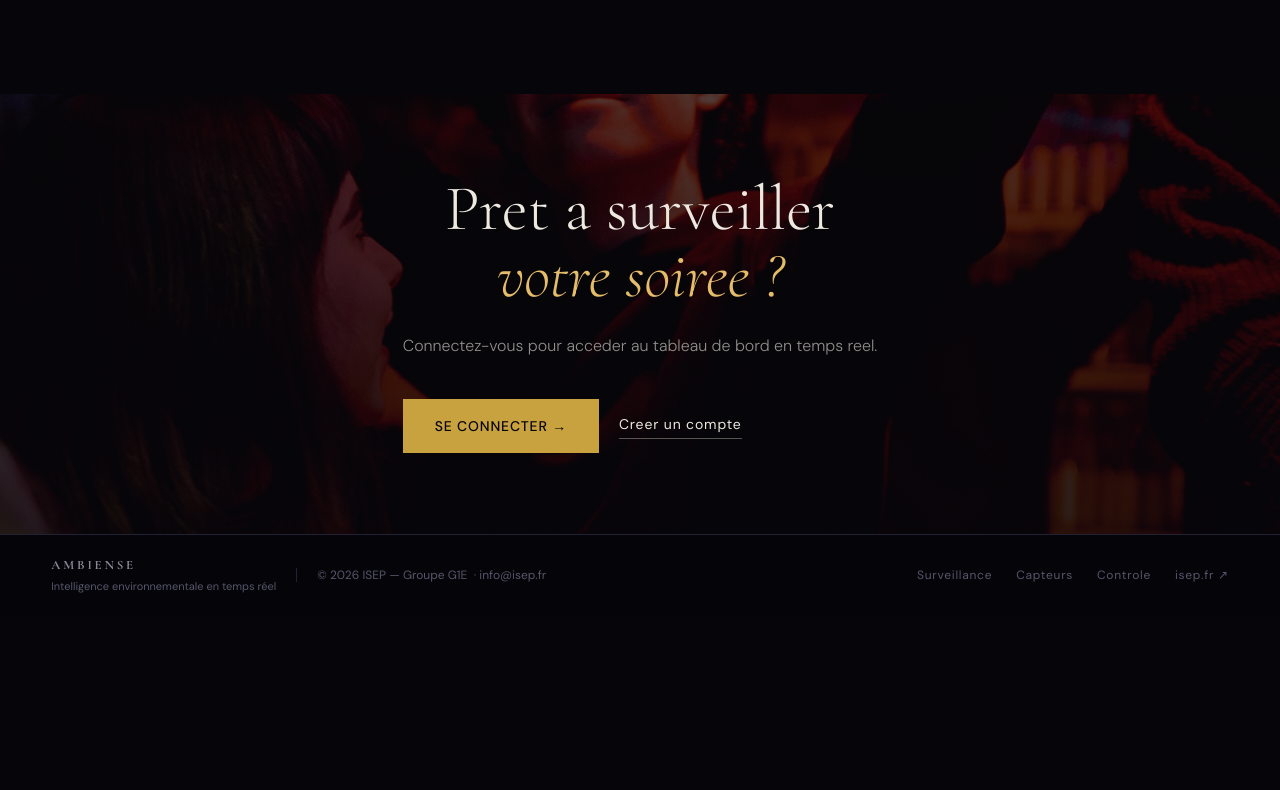
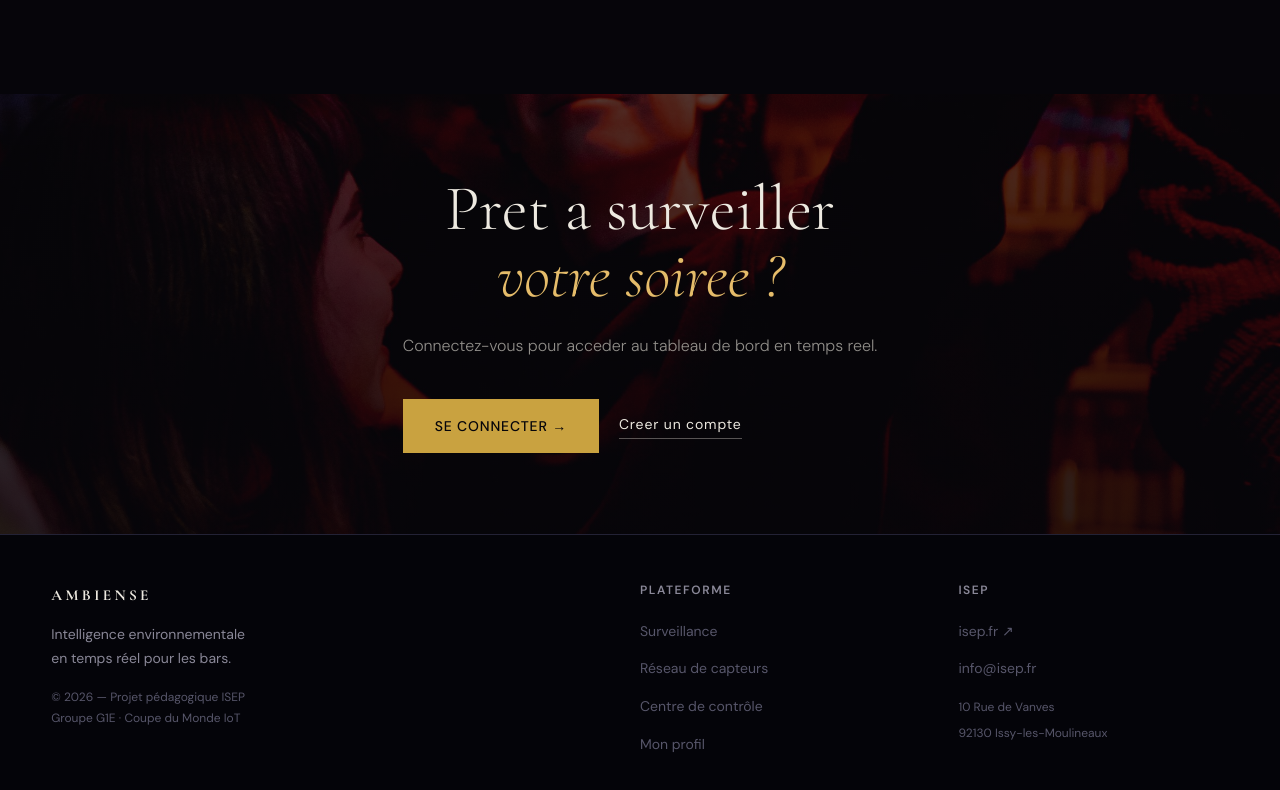
Before and after one commit to Sarobidy-creater/Ambiense_website_iot, a React (Vite) app in the folder front/: page / in a window 1280 px wide. Shown: the part 2867-3657 px from the top of the page. Before the commit the page ends 3483 px from the top, so only its background shows below. Built offline with nearby package versions, Linux system fonts and the light colour scheme; no server answers.

Commit message:
fix: footer 3 colonnes epure - marque/tagline, nav, ISEP

```diff
--- a/front/src/components/Footer.module.css
+++ b/front/src/components/Footer.module.css
@@ -1,5 +1,5 @@
 /* =========================================================
-   Footer — AMBIENSE · bande unique compacte
+   Footer — AMBIENSE · 3 colonnes
    ========================================================= */
 
 .footer {
@@ -11,99 +11,102 @@
 .inner {
   max-width: var(--max-w, 1440px);
   margin: 0 auto;
-  padding: var(--sp-5) var(--px, clamp(1.5rem, 4vw, 4.5rem));
-  display: flex;
-  align-items: center;
-  justify-content: space-between;
-  gap: var(--sp-6);
+  padding: var(--sp-12) var(--px, clamp(1.5rem, 4vw, 4.5rem));
+  display: grid;
+  grid-template-columns: 2fr 1fr 1fr;
+  gap: var(--sp-12);
 }
 
-/* ── Gauche ──────────────────────────────────────────────── */
+/* ── Col marque ─────────────────────────────────────────── */
 
-.left {
-  display: flex;
-  align-items: center;
-  gap: var(--sp-5);
-}
-
-.brand {
+.colBrand {
   display: flex;
   flex-direction: column;
-  gap: 3px;
-}
-
-.tagline {
-  font-family: var(--font-body);
-  font-size: 0.6875rem;
-  color: var(--clr-text-faint);
-  white-space: nowrap;
-  margin: 0;
+  gap: var(--sp-4);
 }
 
 .wordmark {
+  display: inline-block;
   font-family: var(--font-display);
-  font-size: 0.8rem;
+  font-size: 0.95rem;
   font-weight: 700;
   letter-spacing: 0.22em;
   text-transform: uppercase;
-  color: var(--clr-text-muted) !important;
+  color: var(--clr-ivoire) !important;
   text-decoration: none;
-  flex-shrink: 0;
   transition: color 200ms;
 }
 .wordmark:hover { color: var(--clr-or) !important; }
 
-.sep {
-  display: block;
-  width: 1px;
-  height: 14px;
-  background: var(--clr-nuit-bord);
-  flex-shrink: 0;
+.tagline {
+  font-family: var(--font-body);
+  font-size: var(--text-sm);
+  color: var(--clr-text-muted);
+  line-height: 1.7;
+  margin: 0;
 }
 
 .legal {
   font-family: var(--font-body);
   font-size: var(--text-xs);
   color: var(--clr-text-faint);
-  white-space: nowrap;
+  line-height: 1.8;
+  margin: 0;
 }
 
-.legalLink {
+/* ── Colonnes liens ─────────────────────────────────────── */
+
+.col {
+  display: flex;
+  flex-direction: column;
+}
+
+.colTitle {
+  font-family: var(--font-body);
+  font-size: var(--text-xs);
+  font-weight: 600;
+  letter-spacing: 0.13em;
+  text-transform: uppercase;
+  color: var(--clr-text-muted);
+  margin-bottom: var(--sp-5);
+}
+
+.colLinks {
+  list-style: none;
+  padding: 0;
+  margin: 0;
+  display: flex;
+  flex-direction: column;
+  gap: var(--sp-3);
+}
+
+.link {
+  font-family: var(--font-body);
+  font-size: var(--text-sm);
   color: var(--clr-text-faint);
   text-decoration: none;
   transition: color 200ms;
 }
-.legalLink:hover { color: var(--clr-or); }
+.link:hover { color: var(--clr-ivoire); }
 
-/* ── Droite ──────────────────────────────────────────────── */
-
-.right {
-  display: flex;
-  align-items: center;
-  gap: var(--sp-6);
+.meta {
+  font-family: var(--font-body);
+  font-size: var(--text-xs);
+  color: var(--clr-text-faint);
+  line-height: 1.7;
 }
 
-.link {
-  font-family: var(--font-body);
-  font-size: var(--text-xs);
-  font-weight: 400;
-  letter-spacing: 0.06em;
-  color: var(--clr-text-faint);
-  text-decoration: none;
-  transition: color 200ms;
-  white-space: nowrap;
+/* ── Responsive ─────────────────────────────────────────── */
+
+@media (max-width: 760px) {
+  .inner {
+    grid-template-columns: 1fr 1fr;
+    gap: var(--sp-8);
+  }
+  .colBrand { grid-column: 1 / -1; }
 }
-.link:hover { color: var(--clr-ivoire); }
 
-/* ── Responsive ──────────────────────────────────────────── */
-
-@media (max-width: 600px) {
-  .inner {
-    flex-direction: column;
-    align-items: flex-start;
-    gap: var(--sp-4);
-    padding-top: var(--sp-6);
-    padding-bottom: var(--sp-6);
-  }
-  .right { gap: var(--sp-4); flex-wrap: wrap; }
+@media (max-width: 480px) {
+  .inner { grid-template-columns: 1fr; }
+  .colBrand { grid-column: unset; }
 }
--- a/front/src/components/Footer.tsx
+++ b/front/src/components/Footer.tsx
@@ -1,5 +1,5 @@
 // =========================================================
-//  Footer — AMBIENSE · une seule bande compacte
+//  Footer — AMBIENSE · 3 colonnes essentielles
 // =========================================================
 import { Link } from 'react-router-dom';
 import styles from './Footer.module.css';
@@ -9,36 +9,49 @@ export function Footer() {
     <footer className={styles.footer} aria-label="Pied de page">
       <div className={styles.inner}>
 
-        {/* Gauche : marque + tagline + legal */}
-        <div className={styles.left}>
-          <div className={styles.brand}>
-            <Link to="/" className={styles.wordmark} aria-label="AMBIENSE">
-              AMBIENSE
-            </Link>
-            <p className={styles.tagline}>Intelligence environnementale en temps r&eacute;el</p>
-          </div>
-          <span className={styles.sep} aria-hidden="true" />
-          <span className={styles.legal}>
-            &copy; {new Date().getFullYear()} ISEP &mdash; Groupe G1E
-            &nbsp;&middot;&nbsp;
-            <a href="mailto:info@isep.fr" className={styles.legalLink}>info@isep.fr</a>
-          </span>
+        {/* Col 1 — Marque */}
+        <div className={styles.colBrand}>
+          <Link to="/" className={styles.wordmark} aria-label="AMBIENSE">
+            AMBIENSE
+          </Link>
+          <p className={styles.tagline}>
+            Intelligence environnementale<br />
+            en temps r&eacute;el pour les bars.
+          </p>
+          <p className={styles.legal}>
+            &copy; {new Date().getFullYear()} &mdash; Projet p&eacute;dagogique ISEP<br />
+            Groupe G1E &middot; Coupe du Monde IoT
+          </p>
         </div>
 
-        {/* Droite : liens essentiels */}
-        <nav className={styles.right} aria-label="Navigation pied de page">
-          <Link to="/dashboard" className={styles.link}>Surveillance</Link>
-          <Link to="/network"   className={styles.link}>Capteurs</Link>
-          <Link to="/advanced"  className={styles.link}>Controle</Link>
-          <a
-            href="https://www.isep.fr"
-            target="_blank"
-            rel="noopener noreferrer"
-            className={styles.link}
-          >
-            isep.fr ↗
-          </a>
-        </nav>
+        {/* Col 2 — Navigation */}
+        <div className={styles.col}>
+          <h3 className={styles.colTitle}>Plateforme</h3>
+          <ul className={styles.colLinks}>
+            <li><Link to="/dashboard" className={styles.link}>Surveillance</Link></li>
+            <li><Link to="/network"   className={styles.link}>R&eacute;seau de capteurs</Link></li>
+            <li><Link to="/advanced"  className={styles.link}>Centre de contr&ocirc;le</Link></li>
+            <li><Link to="/profile"   className={styles.link}>Mon profil</Link></li>
+          </ul>
+        </div>
+
+        {/* Col 3 — ISEP */}
+        <div className={styles.col}>
+          <h3 className={styles.colTitle}>ISEP</h3>
+          <ul className={styles.colLinks}>
+            <li>
+              <a href="https://www.isep.fr" target="_blank" rel="noopener noreferrer" className={styles.link}>
+                isep.fr &#x2197;
+              </a>
+            </li>
+            <li>
+              <a href="mailto:info@isep.fr" className={styles.link}>info@isep.fr</a>
+            </li>
+            <li>
+              <span className={styles.meta}>10 Rue de Vanves<br />92130 Issy-les-Moulineaux</span>
+            </li>
+          </ul>
+        </div>
 
       </div>
     </footer>
```
